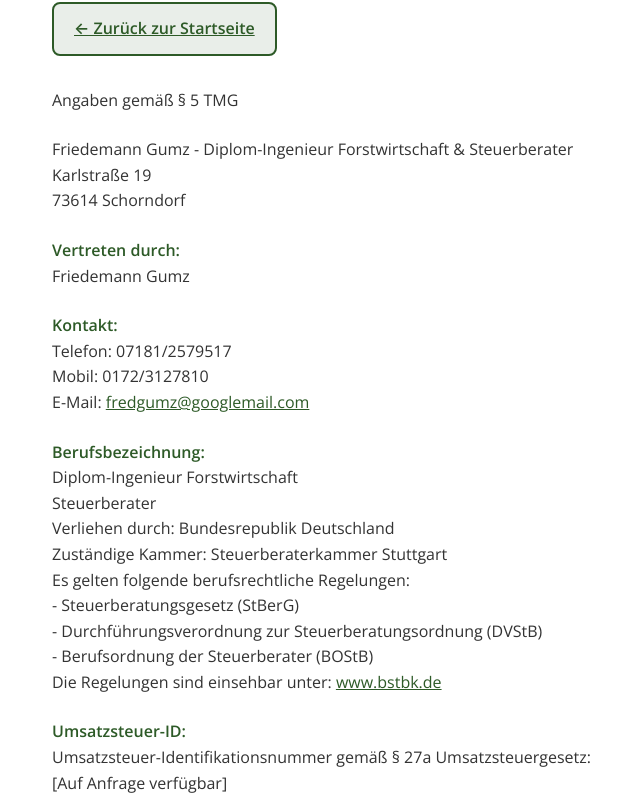
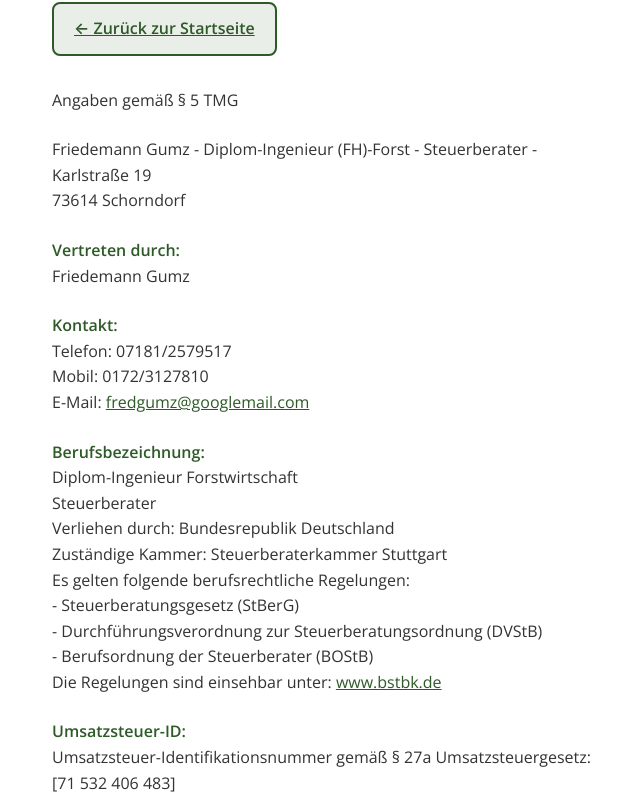
Before and after one commit to SonnenBruder/Forst-Gumz, a React (Vite) app in the folder forst/: page /impressum in a window 1280 px wide. Shown: the part 174-980 px from the top of the page, without its empty margins (208-848 px from the left). Built offline with nearby package versions, Linux system fonts and the light colour scheme.

Commit message:
Update Impressum with correct contact details

```diff
--- a/forst/src/components/Impressum.tsx
+++ b/forst/src/components/Impressum.tsx
@@ -19,7 +19,7 @@ const Impressum: React.FC = () => {
         </div>
         <p>Angaben gemäß § 5 TMG</p>
         <p>
-          Friedemann Gumz - Diplom-Ingenieur Forstwirtschaft & Steuerberater
+          Friedemann Gumz - Diplom-Ingenieur (FH)-Forst  - Steuerberater -
           <br />
           Karlstraße 19
           <br />
@@ -80,7 +80,7 @@ const Impressum: React.FC = () => {
           <br />
           Umsatzsteuer-Identifikationsnummer gemäß § 27a Umsatzsteuergesetz:
           <br />
-          [Auf Anfrage verfügbar]
+          [71 532 406 483]
           <br />
         </p>
 
```
